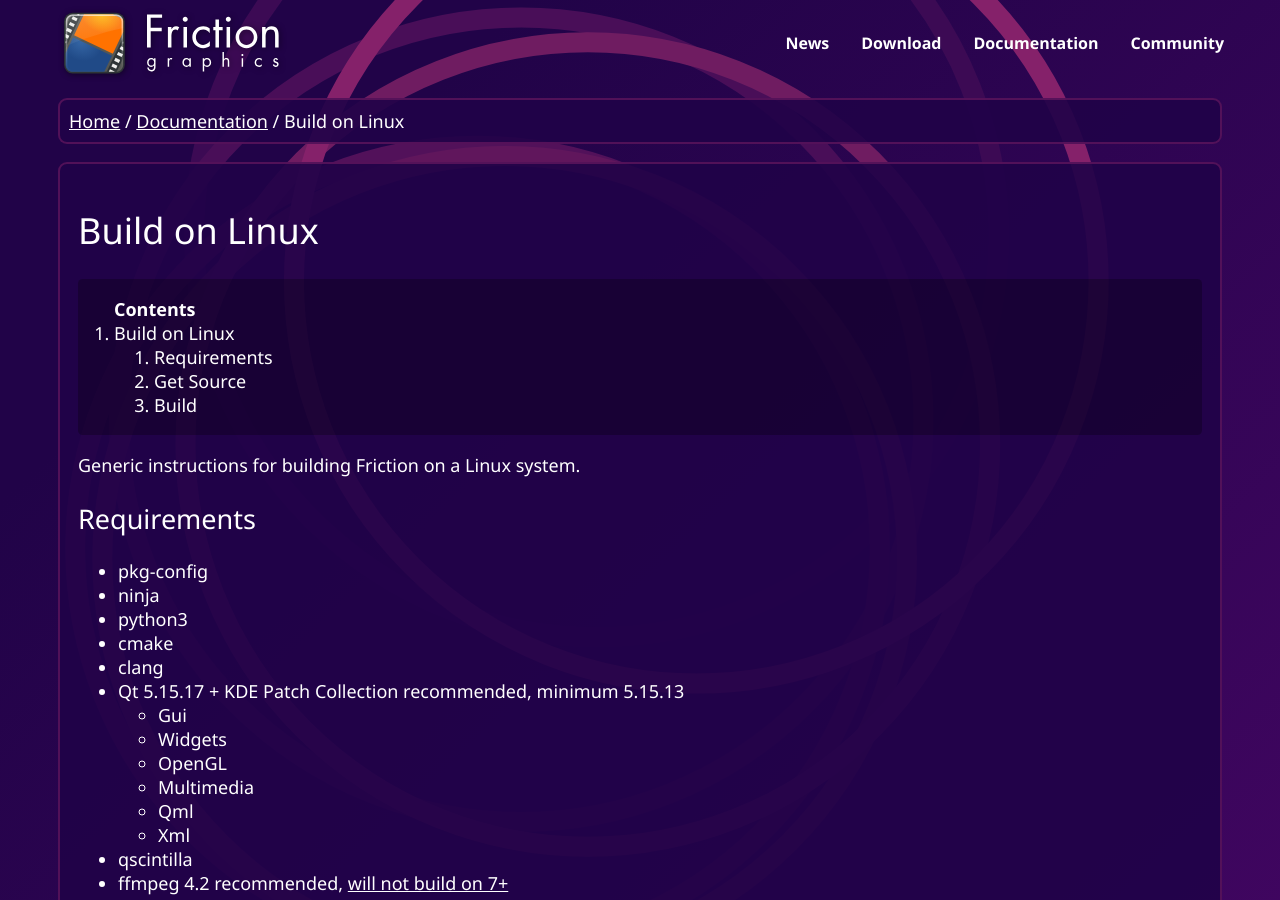
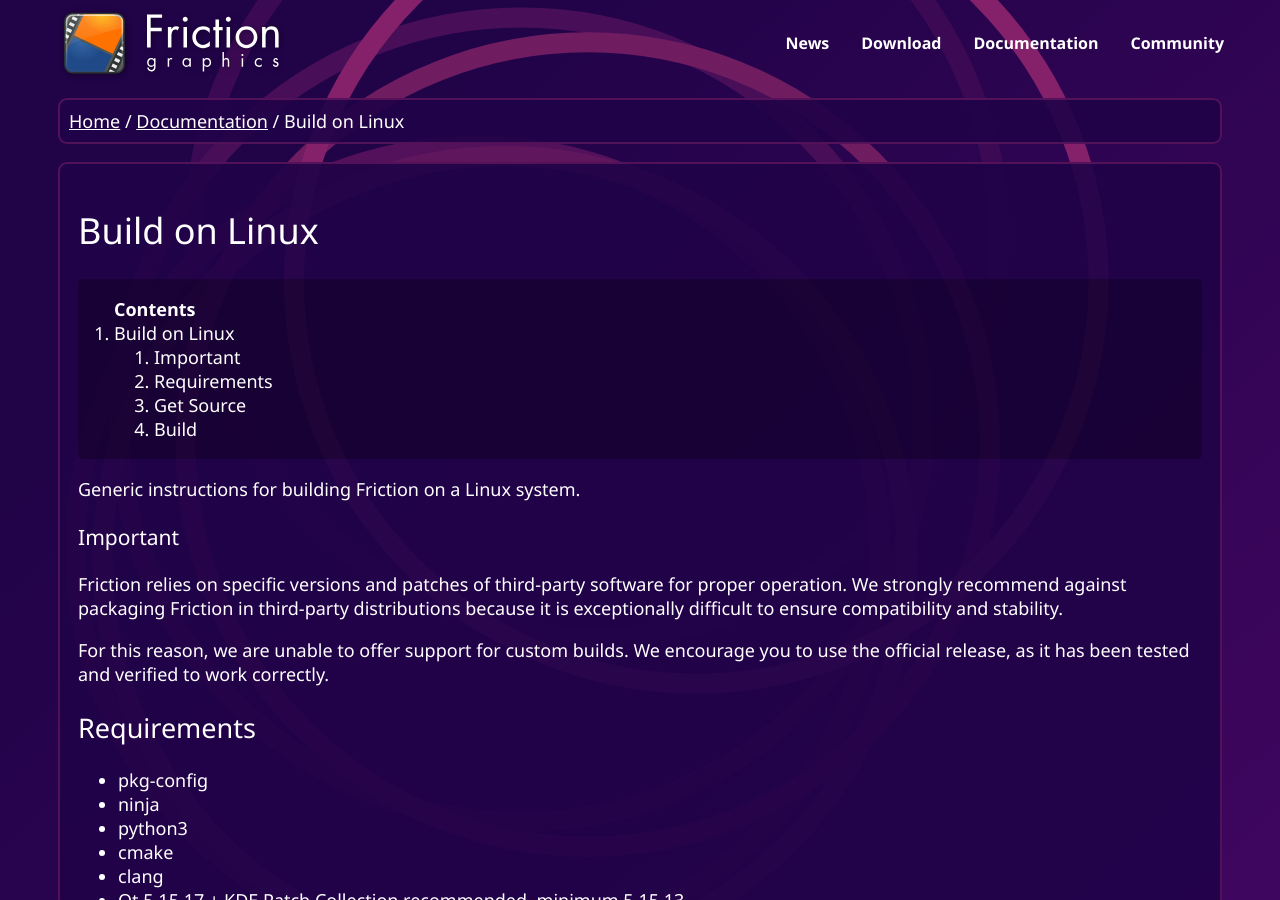
Before and after one commit to friction2d/friction2d.github.io, a Jekyll site: the page built from documentation/source-linux.md, in a window 1280 px wide and 900 px high. Built offline with Jekyll 4.4.1, drawn with Linux system fonts in a browser that asks for light colours.

Commit message:
Update source-linux.md

```diff
--- a/documentation/source-linux.md
+++ b/documentation/source-linux.md
@@ -13,6 +13,12 @@ order: 12
 {:toc}
 
 Generic instructions for building Friction on a Linux system.
+
+### Important
+
+Friction relies on specific versions and patches of third-party software for proper operation. We strongly recommend against packaging Friction in third-party distributions because it is exceptionally difficult to ensure compatibility and stability.
+
+For this reason, we are unable to offer support for custom builds. We encourage you to use the official release, as it has been tested and verified to work correctly.
 
 ## Requirements
 
```
